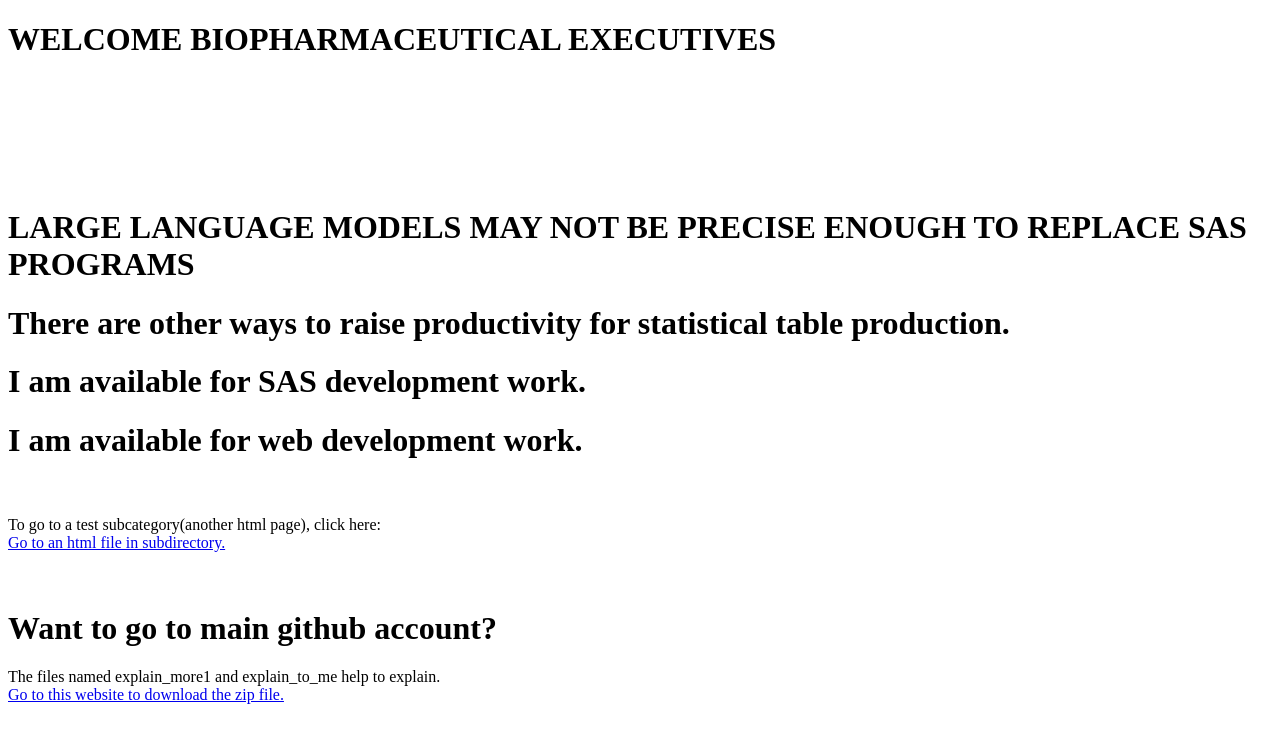
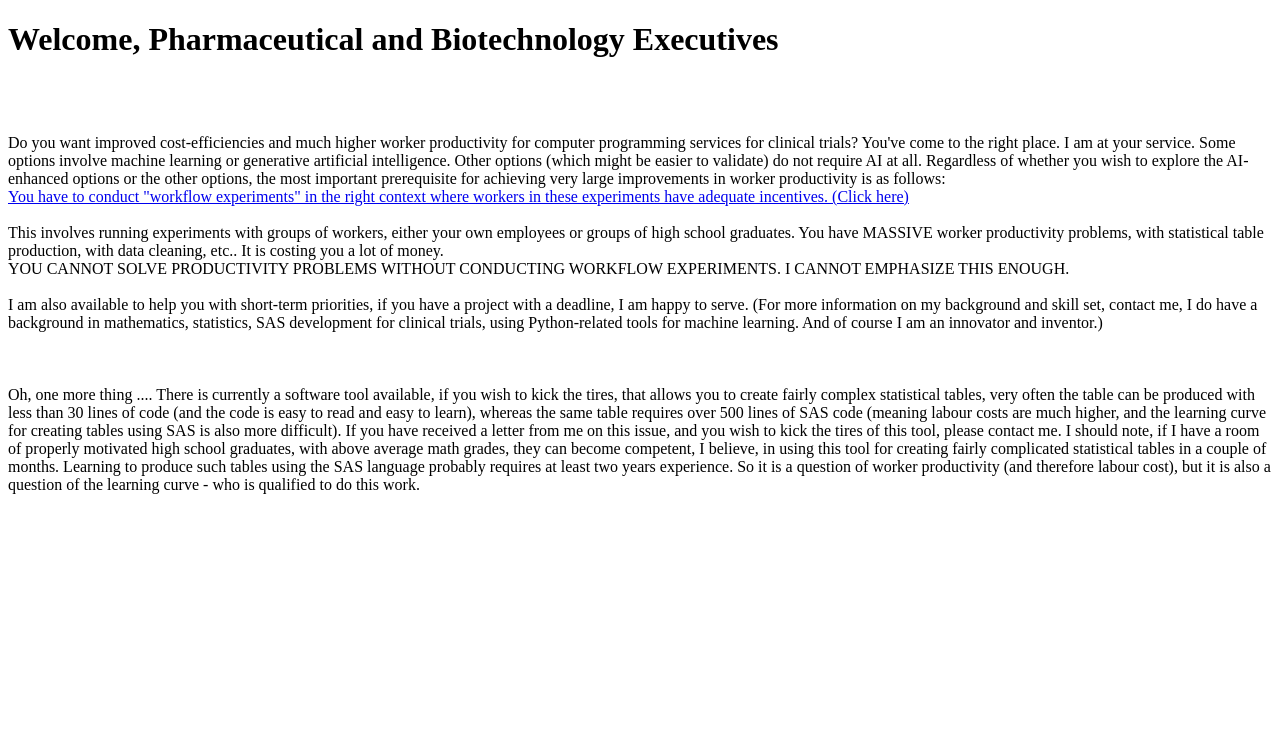
Before and after one commit to RobertWilkins/robertwilkins.github.io, a plain HTML site: page biotech.html in a window 1280 px wide. Drawn offline with Linux system fonts and the light colour scheme.

Commit message:
Add files via upload

```diff
--- a/biotech.html
+++ b/biotech.html
@@ -9,26 +9,34 @@
 <body>
 
 
-<h1>WELCOME BIOPHARMACEUTICAL EXECUTIVES</h1>
+<h1>Welcome, Pharmaceutical and Biotechnology Executives</h1>
 <br><br><br>
 
 
-<br><br><br>
-<h1>LARGE LANGUAGE MODELS MAY NOT BE PRECISE ENOUGH TO REPLACE SAS PROGRAMS</h1>
-<h1>There are other ways to raise productivity for statistical table production.</h1>
-<h1>I am available for SAS development work.</h1>
-<h1>I am available for web development work.</h1>
+Do you want improved cost-efficiencies and much higher worker productivity for computer programming services for clinical trials?
+You've come to the right place. I am at your service. Some options involve machine learning or generative artificial intelligence. Other options (which might be easier to validate) do not require AI at all.
+
+Regardless of whether you wish to explore the AI-enhanced options or the other options, the most important prerequisite for achieving very large improvements in worker productivity is as follows:
+
+<br>
+<a href="biotech_dir/page1.html">You have to conduct "workflow experiments" in the right context where workers in these experiments have adequate incentives. (Click here)</a>
 <br><br>
-To go to a test subcategory(another html page), click here: <br>
-<a href="biotech_dir/page1.html">Go to an html file in subdirectory.</a>
+
+This involves running experiments with groups of workers, either your own employees or groups of high school graduates.
+
+You have MASSIVE worker productivity problems, with statistical table production, with data cleaning, etc.. It is costing you a lot of money.
+<br>
+YOU CANNOT SOLVE PRODUCTIVITY PROBLEMS WITHOUT CONDUCTING WORKFLOW EXPERIMENTS. I CANNOT EMPHASIZE THIS ENOUGH.
+<br><br>
+I am also available to help you with short-term priorities, if you have a project with a deadline, I am happy to serve.
+(For more information on my background and skill set, contact me, I do have a background in mathematics, statistics, SAS development for clinical trials, using Python-related tools for machine learning. And of course I am an innovator and inventor.)
 
 
-<br><br><br>
-<h1>Want to go to main github account?</h1>
-The files named explain_more1 and explain_to_me help to explain.
-<br>
-<a href="https://github.com/robertwilkins/robertwilkins.github.io">
-Go to this website to download the zip file.</a>
+<br><br><br><br>
+Oh, one more thing ....
+There is currently a software tool available, if you wish to kick the tires, that allows you to create fairly complex statistical tables, very often the table can be produced with less than 30 lines of code (and the code is easy to read and easy to learn), whereas the same table requires over 500 lines of SAS code (meaning labour costs are much higher, and the learning curve for creating tables using SAS is also more difficult). If you have received a letter from me on this issue, and you wish to kick the tires of this tool, please contact me. I should note, if I have a room of properly motivated high school graduates, with above average math grades, they can become competent, I believe, in using this tool for creating fairly complicated statistical tables in a couple of months. Learning to produce such tables using the SAS language probably requires at least two years experience. So it is a question of worker productivity (and therefore labour cost), but it is also a question of the learning curve - who is qualified to do this work.
+
+
 
 
 </body>
```
